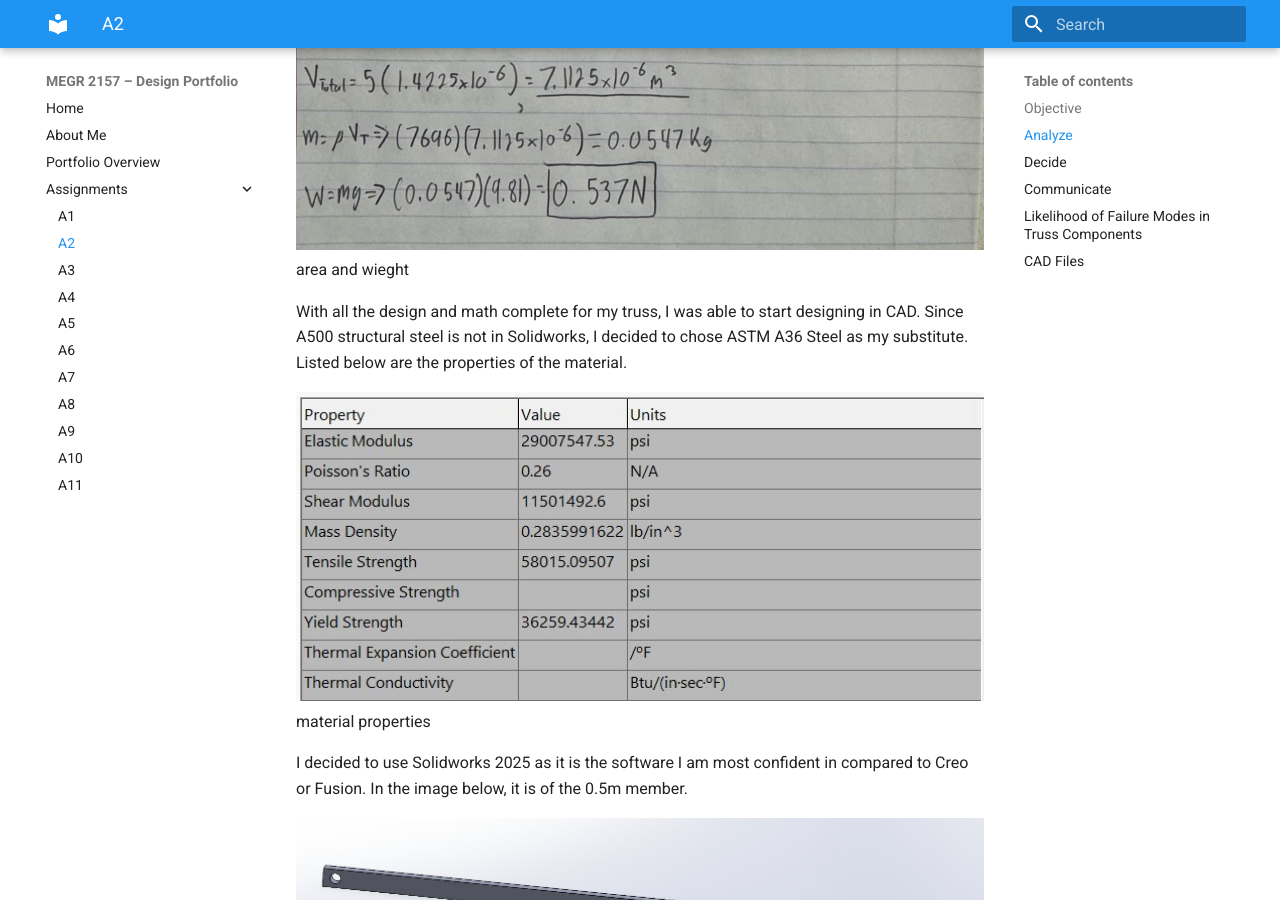
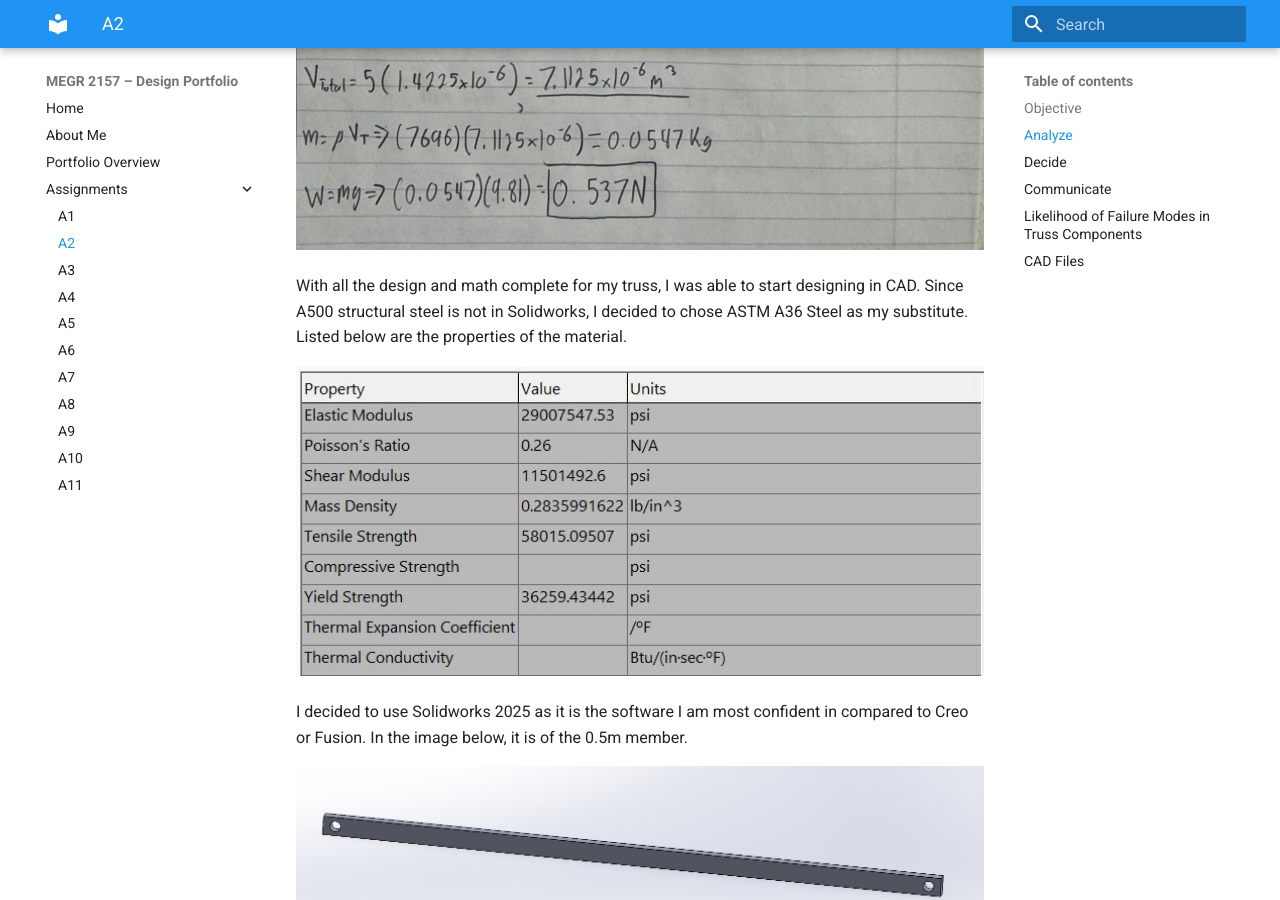
Before and after one commit to AidenGrake/megr2157-portfolio, an MkDocs documentation site: the page built from docs/assignments/A02/index.md, in a window 1280 px wide and 900 px high, scrolled down 5918 px. Built offline with MkDocs 1.6.1 and Material for MkDocs 9.7.7, drawn with Linux system fonts in a browser that asks for light colours.

Commit message:
Revise images and material details in index.md
Updated images and clarified material properties for the truss design.

```diff
--- a/docs/assignments/A02/index.md
+++ b/docs/assignments/A02/index.md
@@ -28,11 +28,11 @@ Now that all the external and internal forces were solved, next it was time to c
 
 Now that all the truss is calculated, it was time to solve the minimum cross-sectional area and approximate the combined weight of the pins. The pins are made of a hardened tool steel with a yield shear strength of 170 ksi and a density of 0.278 lb/in^3. We can also assume the pins are in compression and won't fail in buckling. Also, a safety factor of 4 was needed. Calculations and solutions for the pins can be found in the images below as well as a free body diagram.
 
-<img width="2000" height="2000" alt="IMG_9984" src="IMG16.jpeg"> area and wieght
+<img width="2000" height="2000" alt="IMG_9984" src="IMG16.jpeg">
 
 With all the design and math complete for my truss, I was able to start designing in CAD. Since A500 structural steel is not in Solidworks, I decided to chose ASTM A36 Steel as my substitute. Listed below are the properties of the material.
 
-<img width="2000" height="2000" alt="IMG_9984" src="IMG17.jpeg"> material properties
+<img width="2000" height="2000" alt="IMG_9984" src="IMG17.jpeg">
 
 I decided to use Solidworks 2025 as it is the software I am most confident in compared to Creo or Fusion. In the image below, it is of the 0.5m member.
 
```
